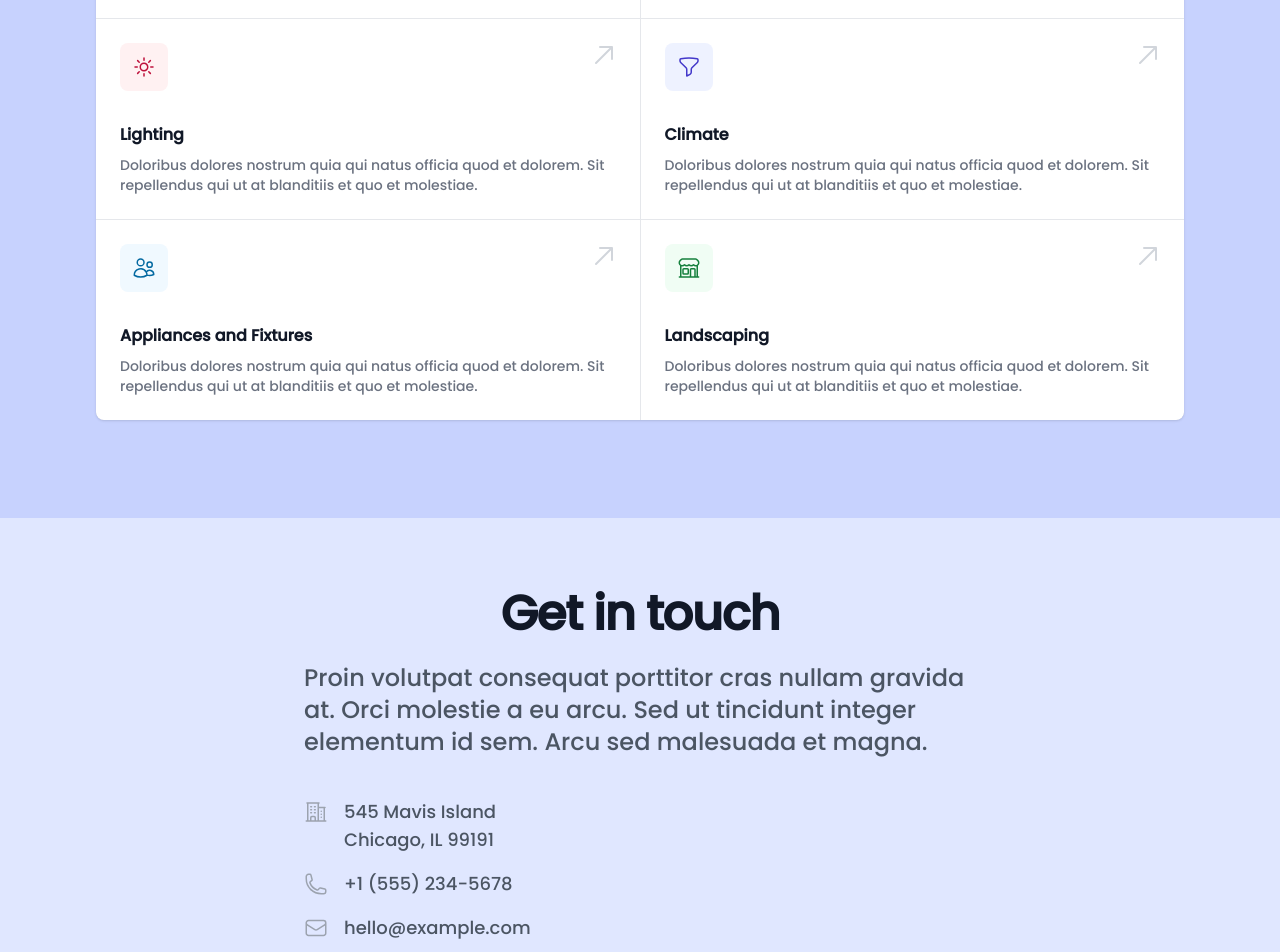
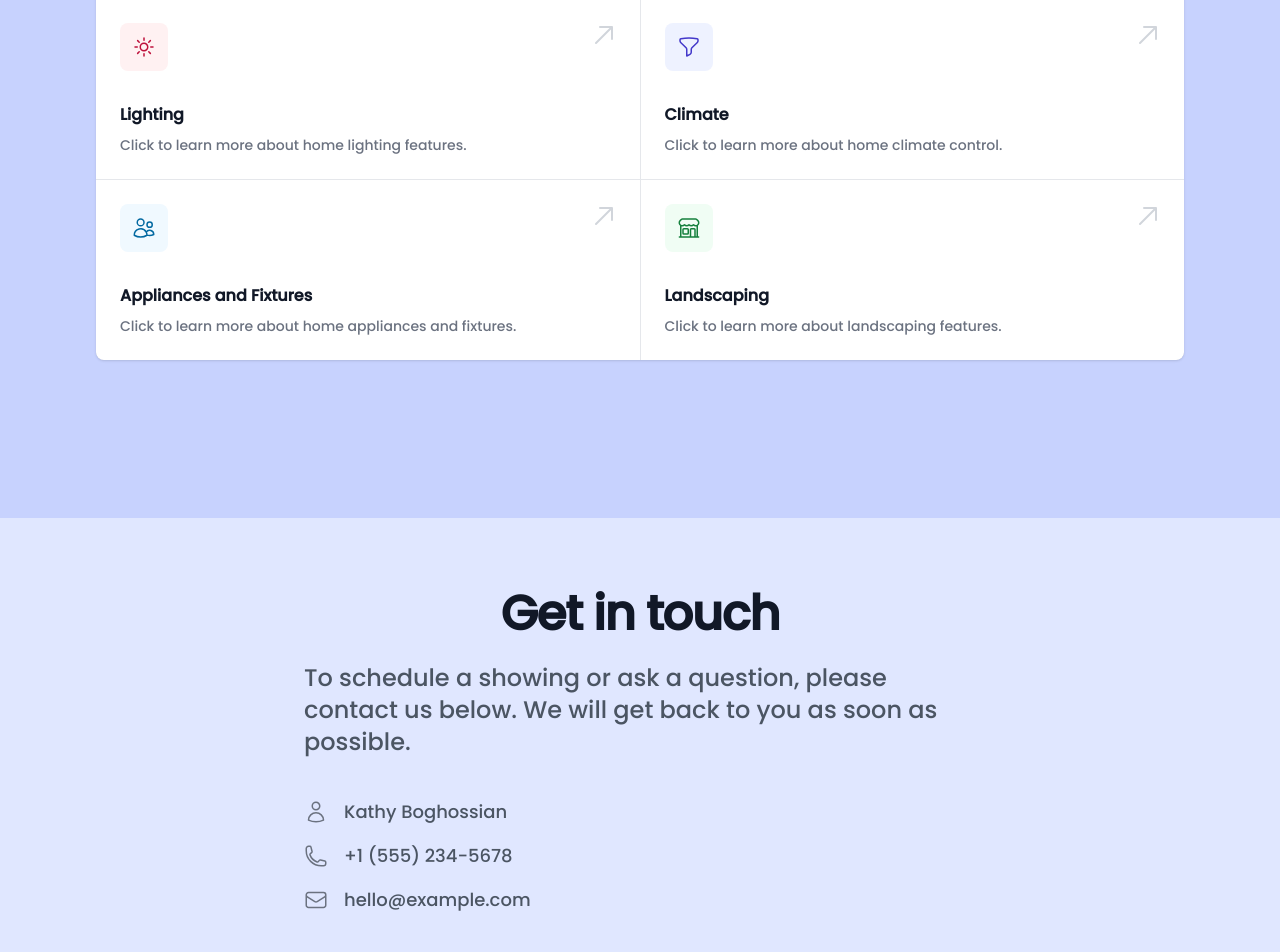
Before and after one commit to GregoryNavasarkian/home-showcase, a React (Vite) app: page / in a window 1280 px wide. Shown: the part 2920-3872 px from the top of the page. Built offline with nearby package versions, Linux system fonts and the light colour scheme.

Commit message:
update text

```diff
--- a/src/components/About.jsx
+++ b/src/components/About.jsx
@@ -16,6 +16,7 @@ const actions = [
     icon: ShieldCheckIcon,
     iconForeground: "text-teal-700",
     iconBackground: "bg-teal-50",
+    description: "Click to learn more about safety and security features."
   },
   {
     title: "Automation",
@@ -23,6 +24,7 @@ const actions = [
     icon: AdjustmentsHorizontalIcon,
     iconForeground: "text-purple-700",
     iconBackground: "bg-purple-50",
+    description: "Click to learn more about home automation."
   },
 
   {
@@ -31,6 +33,7 @@ const actions = [
     icon: SunIcon,
     iconForeground: "text-rose-700",
     iconBackground: "bg-rose-50",
+    description: "Click to learn more about home lighting features."
   },
   {
     title: "Climate",
@@ -38,6 +41,7 @@ const actions = [
     icon: FunnelIcon,
     iconForeground: "text-indigo-700",
     iconBackground: "bg-indigo-50",
+    description: "Click to learn more about home climate control."
   },
   {
     title: "Appliances and Fixtures",
@@ -45,6 +49,7 @@ const actions = [
     icon: UsersIcon,
     iconForeground: "text-sky-700",
     iconBackground: "bg-sky-50",
+    description: "Click to learn more about home appliances and fixtures."
   },
   {
     title: "Landscaping",
@@ -52,6 +57,7 @@ const actions = [
     icon: BuildingStorefrontIcon,
     iconForeground: "text-green-700",
     iconBackground: "bg-green-50",
+    description: "Click to learn more about landscaping features."
   },
 ];
 
@@ -101,9 +107,7 @@ const About = () => {
                 </a>
               </h3>
               <p className="mt-2 text-sm text-gray-500">
-                Doloribus dolores nostrum quia qui natus officia quod et
-                dolorem. Sit repellendus qui ut at blanditiis et quo et
-                molestiae.
+                {action.description}
               </p>
             </div>
             <span
--- a/src/components/Contact.jsx
+++ b/src/components/Contact.jsx
@@ -3,6 +3,7 @@ import {
   BuildingOffice2Icon,
   EnvelopeIcon,
   PhoneIcon,
+  UserIcon,
 } from "@heroicons/react/24/outline";
 
 const Contact = () => {
@@ -18,12 +19,22 @@ const Contact = () => {
             Get in touch
           </h2>
           <p className="mt-6 md:text-2xl text-xl leading-8 text-gray-600">
-            Proin volutpat consequat porttitor cras nullam gravida at. Orci
-            molestie a eu arcu. Sed ut tincidunt integer elementum id sem. Arcu
-            sed malesuada et magna.
+            To schedule a showing or ask a question, please contact us below. We will get back to you as soon as possible.
           </p>
           <dl className="mt-10 space-y-4 text-lg leading-7 text-gray-600">
             <div className="flex gap-x-4">
+              <dt className="flex-none">
+                <span className="sr-only">Name</span>
+                <UserIcon
+                  className="h-7 w-6 text-gray-500"
+                  aria-hidden="true"
+                />
+              </dt>
+              <dd>
+                Kathy Boghossian
+              </dd>
+            </div>
+            {/* <div className="flex gap-x-4">
               <dt className="flex-none">
                 <span className="sr-only">Address</span>
                 <BuildingOffice2Icon
@@ -36,12 +47,12 @@ const Contact = () => {
                 <br />
                 Chicago, IL 99191
               </dd>
-            </div>
+            </div> */}
             <div className="flex gap-x-4">
               <dt className="flex-none">
                 <span className="sr-only">Telephone</span>
                 <PhoneIcon
-                  className="h-7 w-6 text-gray-400"
+                  className="h-7 w-6 text-gray-500"
                   aria-hidden="true"
                 />
               </dt>
@@ -55,7 +66,7 @@ const Contact = () => {
               <dt className="flex-none">
                 <span className="sr-only">Email</span>
                 <EnvelopeIcon
-                  className="h-7 w-6 text-gray-400"
+                  className="h-7 w-6 text-gray-500"
                   aria-hidden="true"
                 />
               </dt>
```
